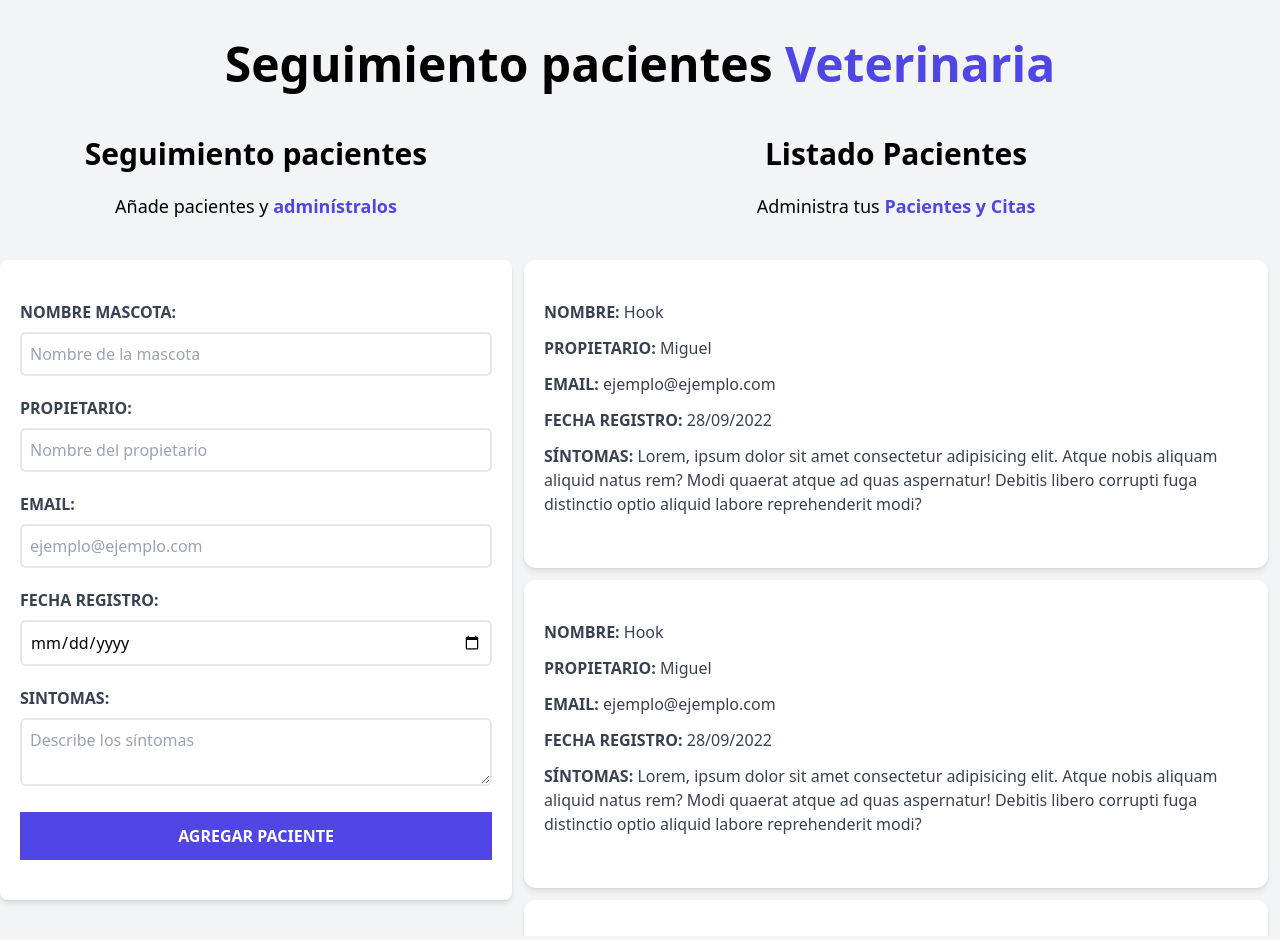
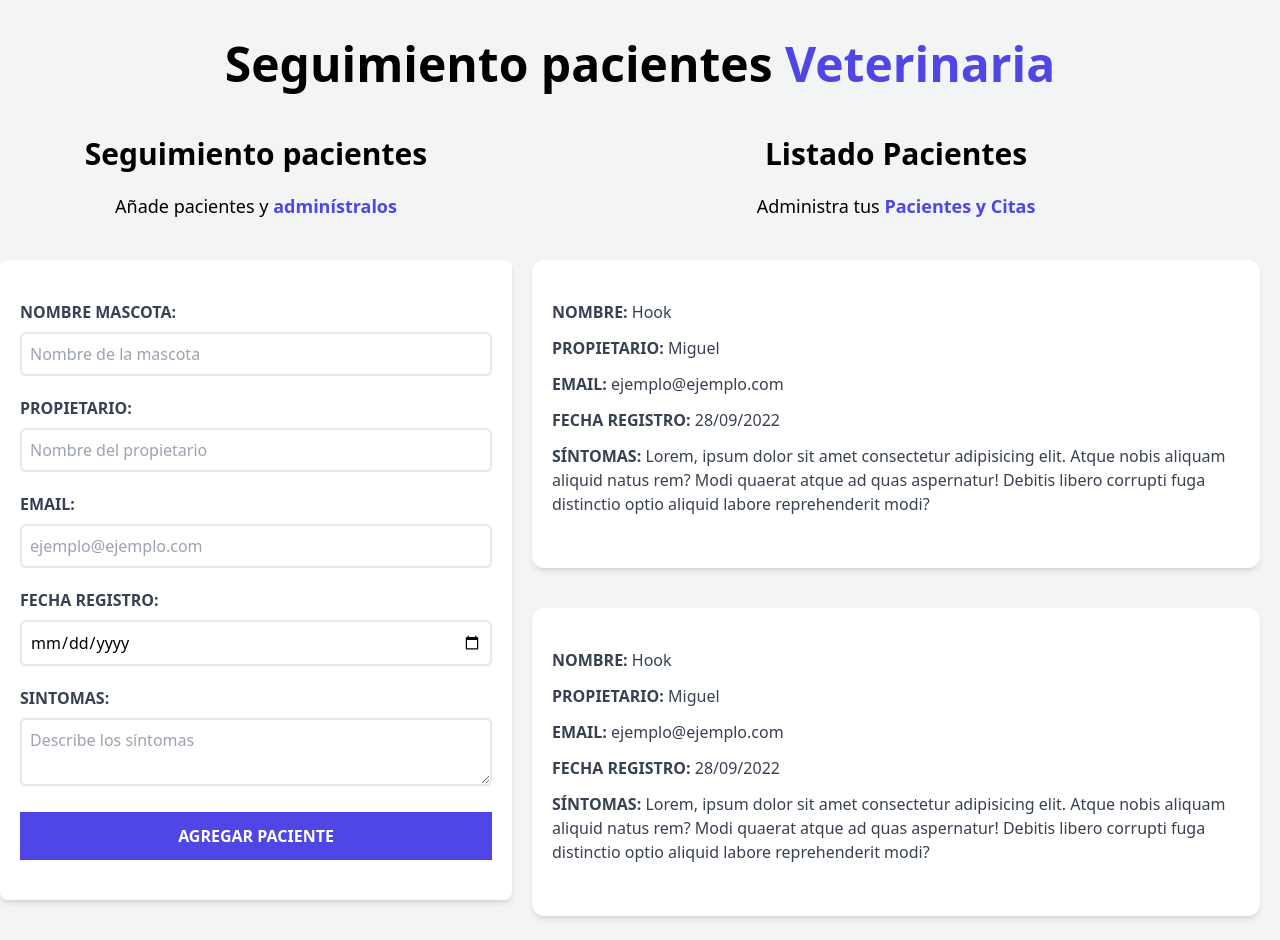
Before and after one commit to mikeolopolous/veterinaria-vite, a React (Vite) app: page / in a window 1280 px wide. Built offline with nearby package versions, Linux system fonts and the light colour scheme.

Commit message:
minor changes

```diff
--- a/src/components/Paciente.jsx
+++ b/src/components/Paciente.jsx
@@ -2,7 +2,7 @@ const Paciente = () => {
 
   return (
 
-    <div className="m-3 bg-white shadow-md px-5 py-10 rounded-xl">
+    <div className="mx-5 bg-white shadow-md px-5 py-10 rounded-xl my-10">
       <p className="font-bold mb-3 text-gray-700 uppercase">
         Nombre: {''}
         <span className="font-normal normal-case">Hook</span>
```
